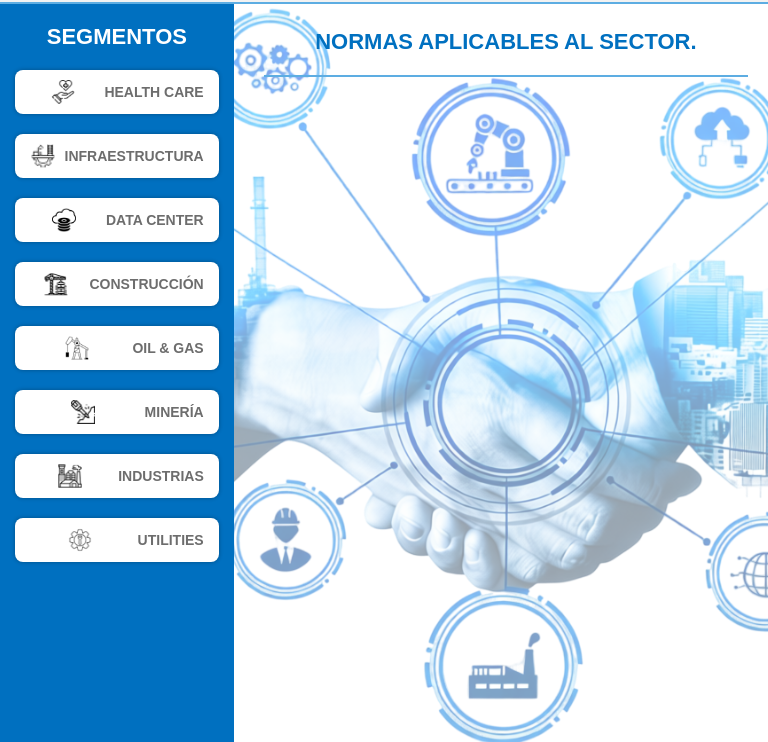
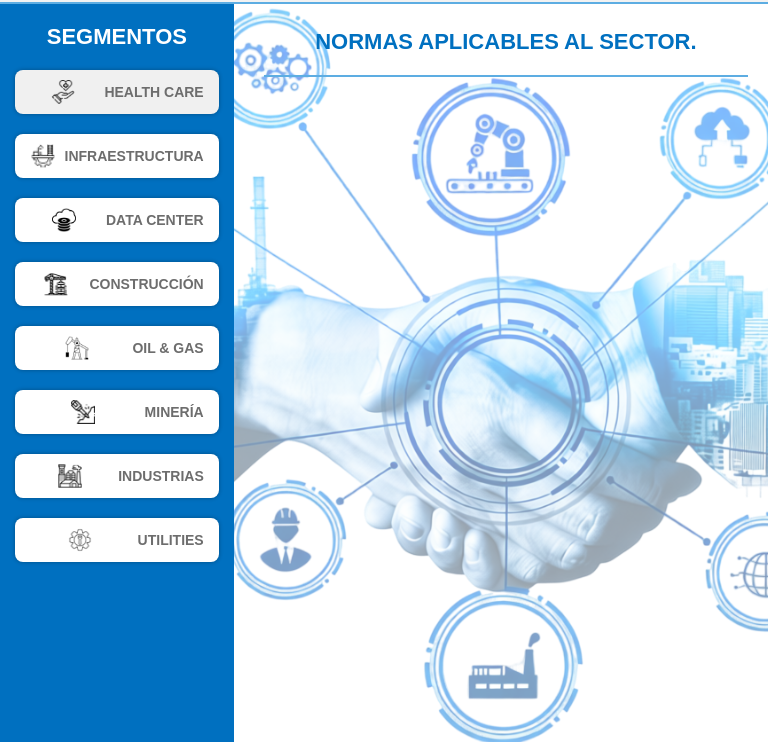
Before and after one commit to DPI123-WEB/docs, a plain HTML site: page docs/index.html in a window 768 px wide. In both pictures the pointer is over the button "HEALTH CARE". Shown: the part 58-800 px from the top of the page. Drawn offline with Linux system fonts and the light colour scheme.

Commit message:
Update index.html

```diff
--- a/docs/index.html
+++ b/docs/index.html
@@ -206,6 +206,10 @@
         background: white !important;
         color: #6D6D6D !important;
     }
+    .menu button:hover,
+.sub-boton:hover {
+    background: #f0f0f0 !important; /* efecto hover */
+}
 
     /* Títulos */
     h1, h2, h3 {
```
